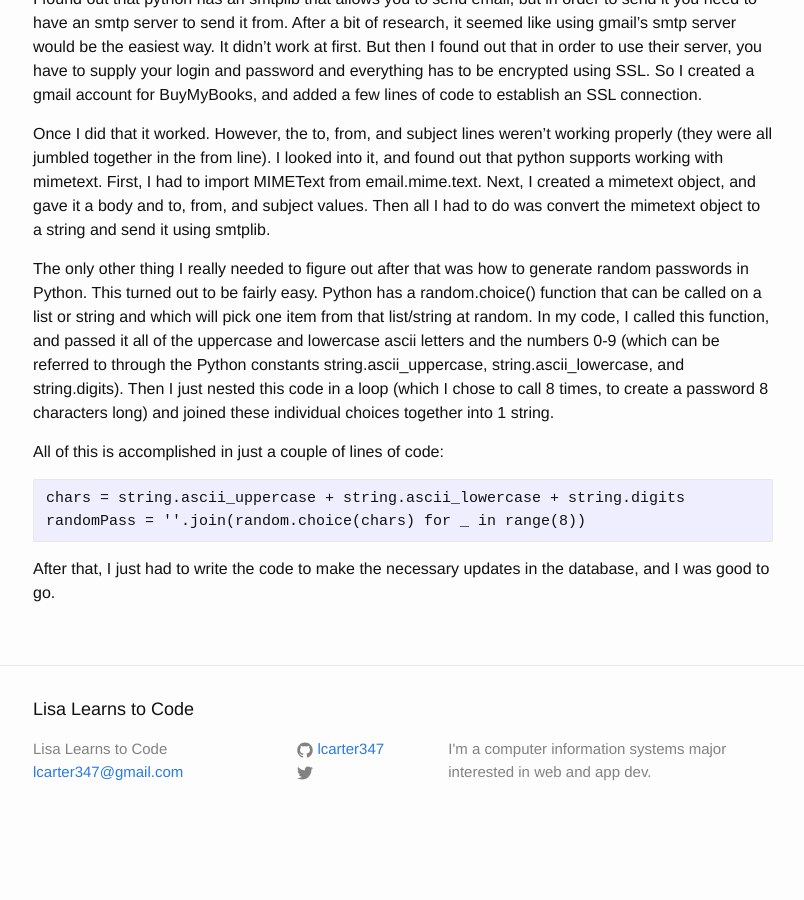
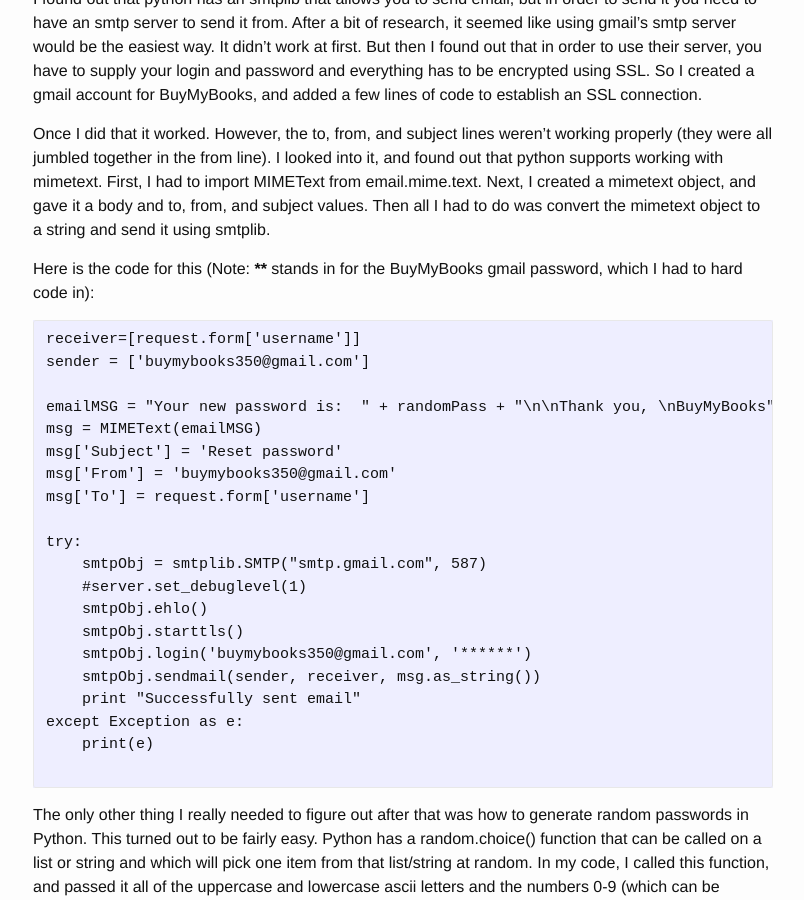
Before and after one commit to lcarter347/lcarter347.github.io, a Jekyll site: the page built from _posts/2016-03-26-resetting-passwords.markdown, in a window 1280 px wide and 900 px high, scrolled down 351 px. Shown: the whole window, without its empty margins (237-1041 px from the left). Built offline with Jekyll 4.4.1, drawn with Linux system fonts in a browser that asks for light colours; before the commit the page ends 1194 px from its top, so only the background shows below that.

Commit message:
Edit blog post

````diff
--- a/_posts/2016-03-26-resetting-passwords.markdown
+++ b/_posts/2016-03-26-resetting-passwords.markdown
@@ -21,6 +21,30 @@ Once I did that it worked. However, the to, from, and subject lines weren’t wo
 I looked into it, and found out that python supports working with mimetext. First, I had to import MIMEText from email.mime.text. Next, I created
 a mimetext object, and gave it a body and to, from, and subject values. Then all I had to do was convert the mimetext object to a string and send it using smtplib.
 
+Here is the code for this (Note: ****** stands in for the BuyMyBooks gmail password, which I had to hard code in):
+```
+receiver=[request.form['username']]
+sender = ['buymybooks350@gmail.com']
+
+emailMSG = "Your new password is:  " + randomPass + "\n\nThank you, \nBuyMyBooks"
+msg = MIMEText(emailMSG)
+msg['Subject'] = 'Reset password'
+msg['From'] = 'buymybooks350@gmail.com'
+msg['To'] = request.form['username']
+
+try:
+    smtpObj = smtplib.SMTP("smtp.gmail.com", 587)
+    #server.set_debuglevel(1)
+    smtpObj.ehlo()
+    smtpObj.starttls()
+    smtpObj.login('buymybooks350@gmail.com', '******')
+    smtpObj.sendmail(sender, receiver, msg.as_string())
+    print "Successfully sent email"
+except Exception as e:
+    print(e)
+
+```
+
 The only other thing I really needed to figure out after that was how to generate random passwords in Python. This turned out to be fairly easy. Python
 has a random.choice() function that can be called on a list or string and which will pick one item from that list/string at random. In my code, I called this function,
 and passed it all of the uppercase and lowercase ascii letters and the numbers 0-9 (which can be referred to through the Python constants string.ascii_uppercase, string.ascii_lowercase,
````
